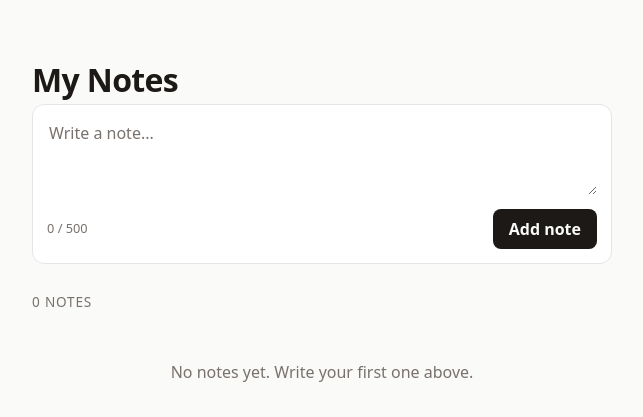
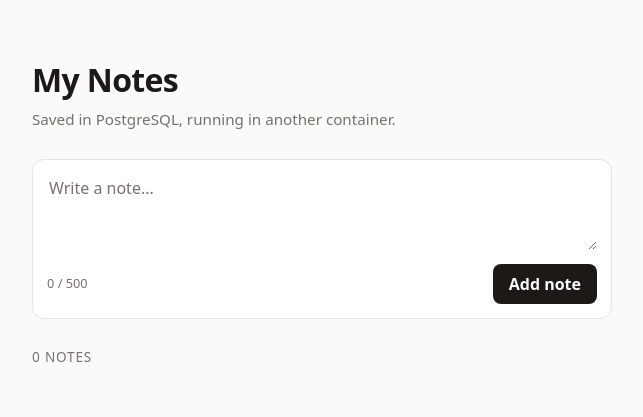
Before and after one commit to atharvvchavan/compose-notes-app, a Flask app: page / in a window 1280 px wide. Shown: the top 417 px of the page, without its empty margins (318-961 px from the left). Run offline with Flask 3, Linux system fonts and the light colour scheme; data that the repository does not hold is empty; some libraries are stand-ins or nearby versions.

Commit message:
new line added

```diff
--- a/app/templates/index.html
+++ b/app/templates/index.html
@@ -13,6 +13,7 @@
 
         <header>
             <h1>My Notes</h1>
+            <p class="sub">Saved in PostgreSQL, running in another container.</p>
         </header>
 
         <form class="add" method="post" action="/add">
```
